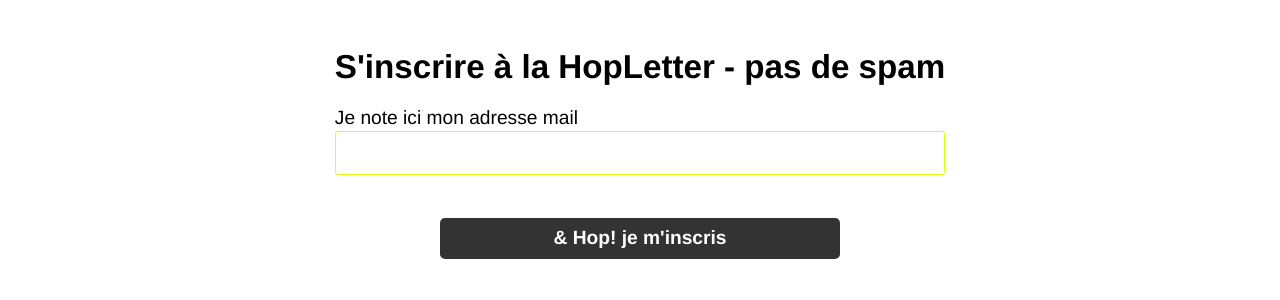
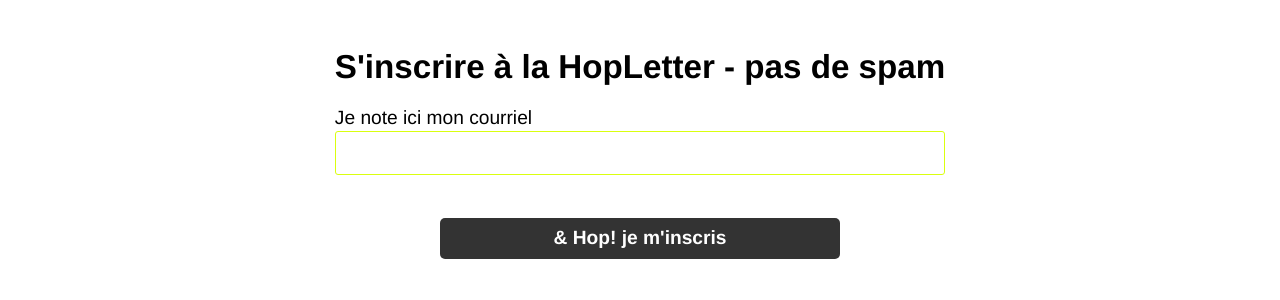
Before and after one commit to pierrenault/hopdurable.github.io, a Jekyll site: the page built from index.md, in a window 1280 px wide and 900 px high, scrolled down 5400 px. Shown: the part 296-596 px from the top of the window. Built offline with Jekyll 4.4.1, drawn with Linux system fonts in a browser that asks for light colours; comment, search, counter and statistics services are not loaded.

Commit message:
Update subscription-newsletter.html

```diff
--- a/_includes/subscription-newsletter.html
+++ b/_includes/subscription-newsletter.html
@@ -12,7 +12,7 @@
     <div id="mc_embed_signup_scroll">
 	<h3>S'inscrire à la HopLetter - pas&nbsp;de&nbsp;spam</h3>
 <div class="mc-field-group">
-	<label for="mce-EMAIL">Je note ici mon adresse mail </label>
+	<label for="mce-EMAIL">Je note ici mon courriel </label>
 	<input type="email" value="" name="EMAIL" class="required email" id="mce-EMAIL">
 </div>
 	<div id="mce-responses" class="clear">
@@ -29,7 +29,7 @@
  * Locale: FR
  */
 $.extend($.validator.messages, {
-        required: "Ce champ est requis.",
+        required: "Ai-je bien noté mon courriel ci-dessus ?",
         remote: "Veuillez remplir ce champ pour continuer.",
         email: "Veuillez entrer une adresse email valide.",
         url: "Veuillez entrer une URL valide.",
```
